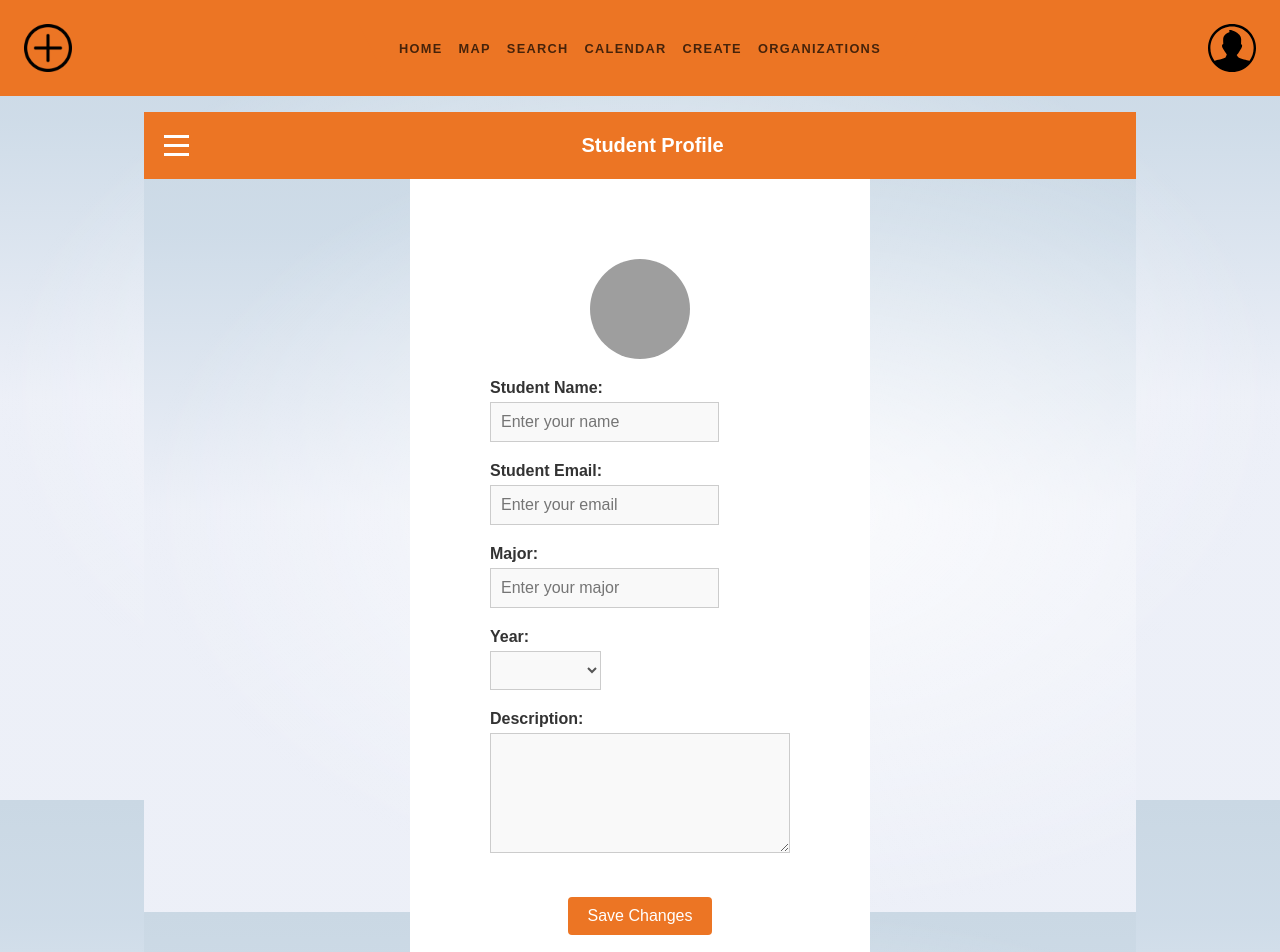
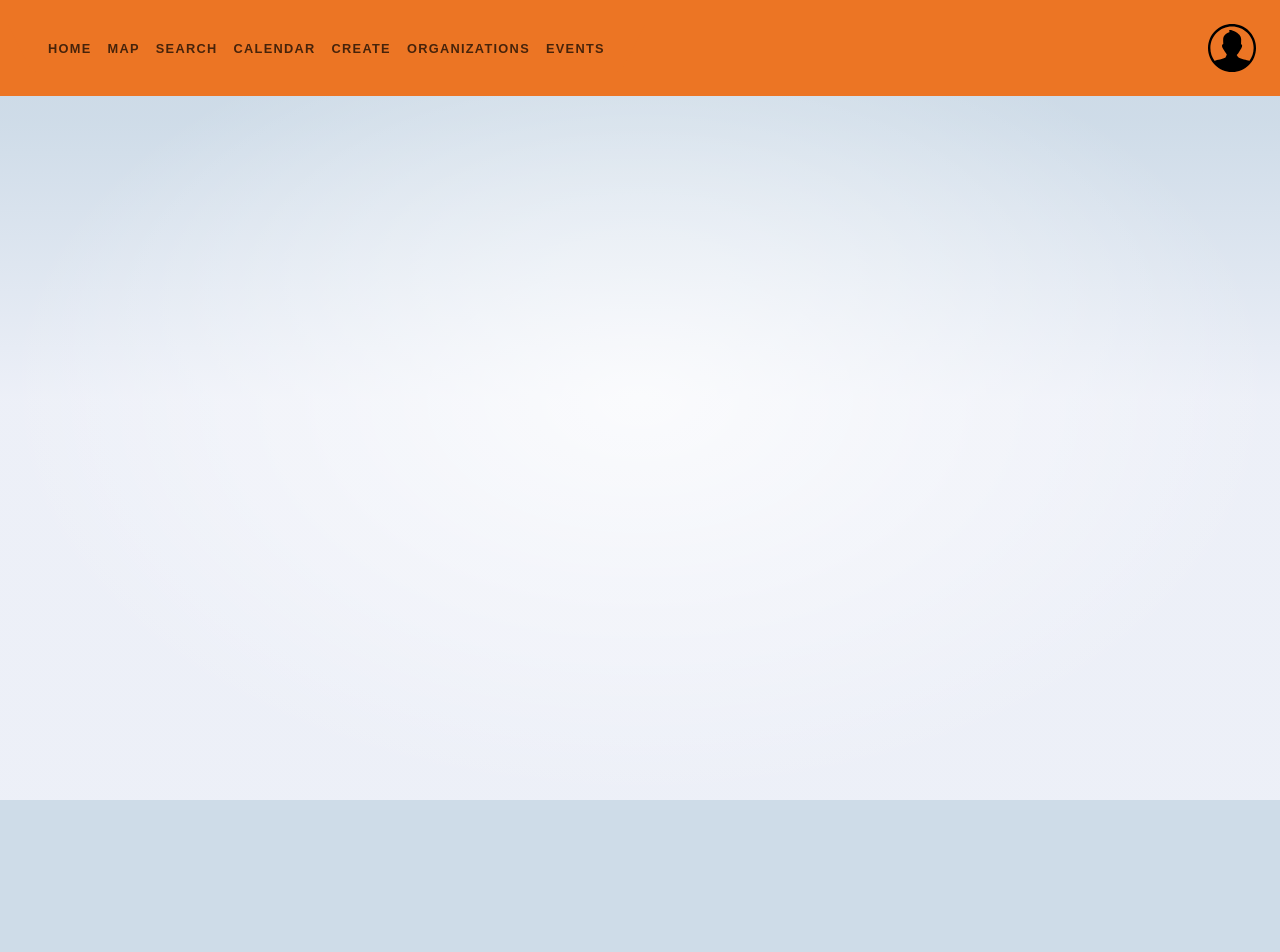
Before and after one commit to ThejasKumar100/Kickmap-FD, a SvelteKit app in the folder FE5/: page /student in a window 1280 px wide. Shown: the top 952 px of the page. After the commit the page ends 800 px from the top, so only its background shows below. Built offline with nearby package versions, Linux system fonts and the light colour scheme; grey boxes are pictures that could not be loaded.

Commit message:
Events page added

```diff
--- a/FE5/src/routes/Header.svelte
+++ b/FE5/src/routes/Header.svelte
@@ -8,13 +8,13 @@
 
 <header>
 	<!-- Created a Svelte icon and link-jump in top left corner -->
-
+	<!-- /*
 	<div class="corner">
 		<a href="/createEvent">
 			<img src={plusPic} alt="CreateEvent" />
 		</a>
 	</div>
-
+	 -->
 
 	<nav>
 		<svg viewBox="0 0 2 3" aria-hidden="true">
@@ -51,6 +51,11 @@
 			<!-- Org Page -->
 			<li aria-current={$page.url.pathname === '/orgs' ? 'page' : undefined}>
 				<a href="/orgs">Organizations</a>
+			</li>
+
+			<!-- Event Page -->
+			<li aria-current={$page.url.pathname === '/events' ? 'page' : undefined}>
+				<a href="/events">Events</a>
 			</li>
 
 
--- a/FE5/src/routes/search/+page.svelte
+++ b/FE5/src/routes/search/+page.svelte
@@ -1,5 +1,6 @@
 <script lang="ts">
   import type { PageData } from '../$types';
+  import { onMount } from 'svelte';
   import { db } from '../../firebaseConfig';
   import { collection, query, where, getDocs } from 'firebase/firestore';
 
--- a/FE5/src/routes/student/+page.svelte
+++ b/FE5/src/routes/student/+page.svelte
@@ -1,174 +1,4 @@
 <script lang="ts">
-    import type { PageData } from './$types';
-    import { onMount } from 'svelte';
-    import { db } from '../../firebaseConfig';
-    import { collection, addDoc } from 'firebase/firestore';
 
-    export let data: PageData;
-    let profileName = '';
-    let profileEmail = '';
-    let major = '';
-    let year = '';
-    let description = '';
-    const years = ['Freshman', 'Sophomore', 'Junior', 'Senior'];
-
-    async function saveChanges() {
-        const profileData = {
-            name: profileName,
-            email: profileEmail,
-            major: major,
-            year: year,
-            description: description
-        };
-        try {
-            await addDoc(collection(db, "student"), profileData);
-            alert("Your information has been saved!");
-        } catch (error) {
-            console.error("Error adding document: ", error);
-            alert("Failed to save data.");
-        }
-    };
 
 </script>
-
-<style>
-    .navbar {
-        background-color: #EC7524;
-        padding: 20px;
-        color: white;
-        display: flex;
-        justify-content: space-between;
-        align-items: center;
-    }
-
-    body {
-        margin: 0;
-        padding: 0;
-        font-family: Arial, sans-serif;
-        background-color: white; /* Set background color to white */
-    }
-
-    .burger-menu {
-        display: flex;
-        flex-direction: column;
-        cursor: pointer;
-    }
-
-    .bar {
-        width: 25px;
-        height: 3px;
-        background-color: white;
-        margin: 3px 0;
-    }
-
-    .page-name {
-        font-size: 20px;
-        font-weight: bold;
-        margin: 0 auto;
-    }
-
-    .profile-container {
-        background: #fff;
-        padding: 80px;
-        margin: 0 auto;
-        width: 300px;
-    }
-
-    .profile-photo {
-        margin-bottom: 20px;
-        display: flex;
-        justify-content: center;
-    }
-
-    .profile-photo img {
-        width: 100px;
-        height: 100px;
-        border-radius: 50%;
-        object-fit: cover;
-    }
-
-    .profile-info {
-        margin-bottom: 20px;
-    }
-
-    .profile-label {
-        font-weight: bold;
-        display: block;
-        margin-bottom: 5px;
-        color: #333;
-    }
-
-    .info-box {
-        border: 1px solid #ccc;
-        padding: 10px;
-        background-color: #f9f9f9;
-        color: #555;
-        display: block;
-    }
-
-    .profile-description {
-        width: 100%;
-        height: 120px;
-        border: 1px solid #ccc;
-        padding: 10px;
-        box-sizing: border-box;
-        background-color: #f9f9f9;
-        color: #555;
-        margin-bottom: 20px;
-        resize: vertical;
-    }
-
-    #saveChangesButton {
-        background-color: #EC7524; /* Orange color */
-        color: white; /* Text color */
-        border: none; /* Remove default button border */
-        padding: 10px 20px; /* Add padding for better appearance */
-        border-radius: 4px; /* Add rounded corners */
-        cursor: pointer; /* Change cursor on hover */
-        display: block; /* Ensure the button takes up full width */
-        margin: 20px auto; /* Center the button horizontally */
-    }
-</style>
-
-<body>
-    <div class="navbar">
-        <div class="burger-menu">
-            <div class="bar"></div>
-            <div class="bar"></div>
-            <div class="bar"></div>
-        </div>
-        <div class="page-name">Student Profile</div>
-    </div>
-
-    <div class="profile-container">
-        <div class="profile-photo">
-            <img src="https://research.utdallas.edu/app/themes/utdresearchtheme/assets/images/logo.png?last_modified=1667557382" alt="Profile Photo">
-        </div>
-        <div class="profile-info">
-            <label class="profile-label">Student Name:</label>
-            <input class="info-box" bind:value={profileName} placeholder="Enter your name">
-        </div>
-        <div class="profile-info">
-            <label class="profile-label">Student Email:</label>
-            <input class="info-box" bind:value={profileEmail} type="email" placeholder="Enter your email">
-        </div>
-        <div class="profile-info">
-            <label class="profile-label">Major:</label>
-            <input class="info-box" bind:value={major} placeholder="Enter your major">
-        </div>
-        <div class="profile-info">
-            <label class="profile-label">Year:</label>
-            <select class="info-box" bind:value={year}>
-                {#each years as y}
-                    <option value={y}>{y}</option>
-                {/each}
-            </select>
-        </div>
-        <div class="profile-info">
-            <label class="profile-label">Description:</label>
-            <textarea class="profile-description" bind:value={description}></textarea>
-        </div>
-
-        <button id="saveChangesButton" on:click={saveChanges}>Save Changes</button>
-    </div>
-    </body>
```
Also changed, not shown: FE5/src/routes/events/+page.svelte (+73 -2 lines).
